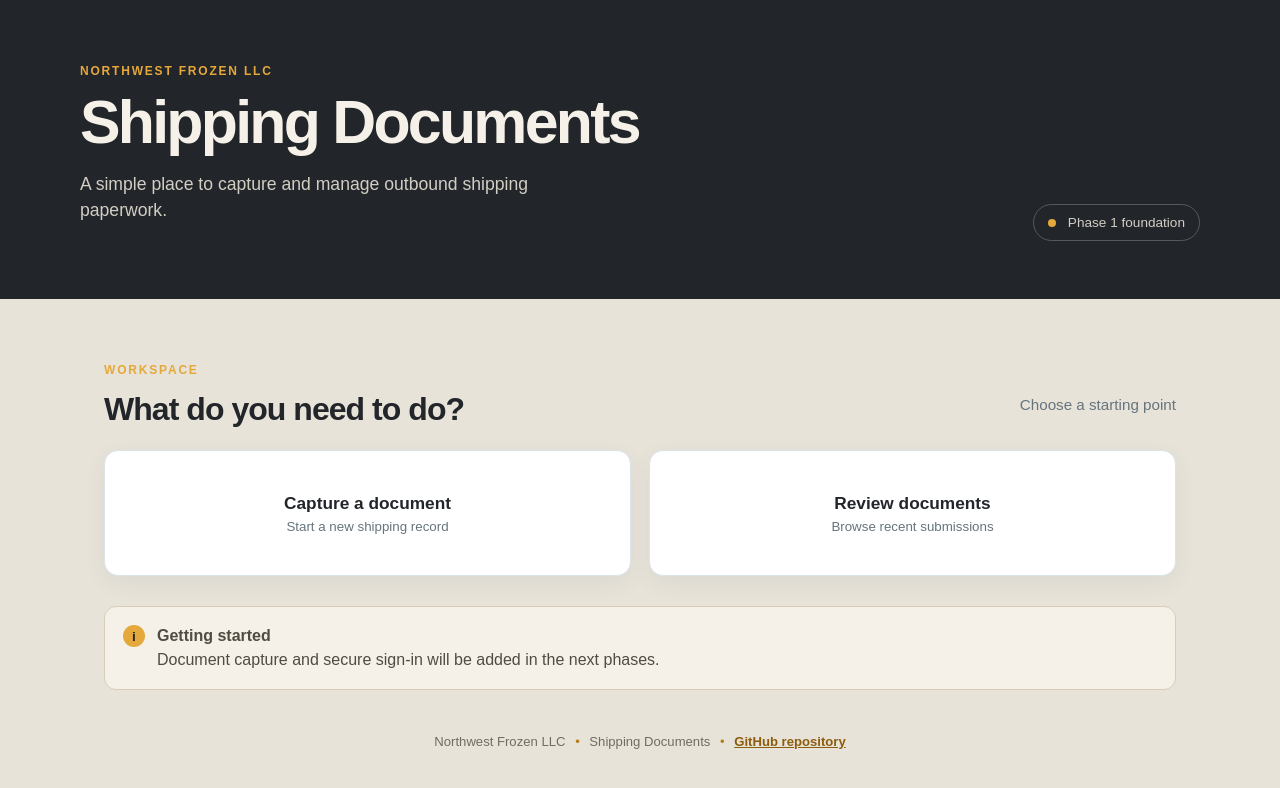
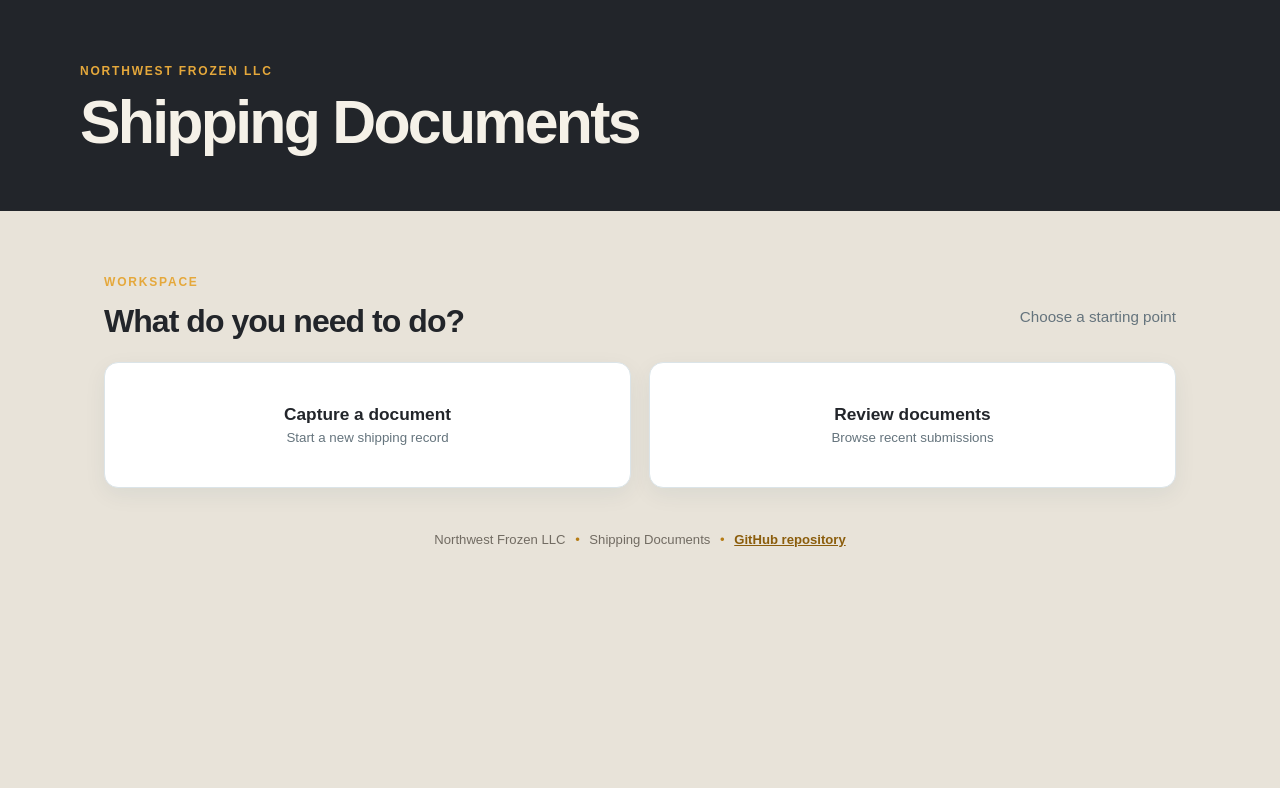
Before and after one commit to mahindra-nwf/shipping-documents, a Next.js app: page / in a window 1280 px wide. Shown: the top 788 px of the page. Built offline with nearby package versions, Linux system fonts and the light colour scheme.

Commit message:
Simplify home page interface

```diff
--- a/app/page.tsx
+++ b/app/page.tsx
@@ -8,10 +8,9 @@ const quickActions = [
 
 export default function Home() {
   return <main className={styles.page}>
-    <section className={styles.hero}><div><p className={styles.eyebrow}>NORTHWEST FROZEN LLC</p><h1>Shipping Documents</h1><p className={styles.lede}>A simple place to capture and manage outbound shipping paperwork.</p></div><span className={styles.status}><span /> Phase 1 foundation</span></section>
+    <section className={styles.hero}><div><p className={styles.eyebrow}>NORTHWEST FROZEN LLC</p><h1>Shipping Documents</h1></div></section>
     <section className={styles.workspace} aria-labelledby="workspace-heading"><div className={styles.sectionHeading}><div><p className={styles.eyebrow}>WORKSPACE</p><h2 id="workspace-heading">What do you need to do?</h2></div><p className={styles.helper}>Choose a starting point</p></div>
       <div className={styles.actionGrid}>{quickActions.map((action) => <Link className={styles.actionCard} href={action.href} key={action.href}><span><strong>{action.label}</strong><small>{action.detail}</small></span></Link>)}</div>
-      <div className={styles.notice}><span className={styles.noticeMark} aria-hidden="true">i</span><p><strong>Getting started</strong><br />Document capture and secure sign-in will be added in the next phases.</p></div>
     </section><footer className={styles.footer}>Northwest Frozen LLC <span>•</span> Shipping Documents <span>•</span> <a href="https://github.com/mahindra-nwf/shipping-documents" target="_blank" rel="noreferrer">GitHub repository</a></footer>
   </main>;
 }
```
